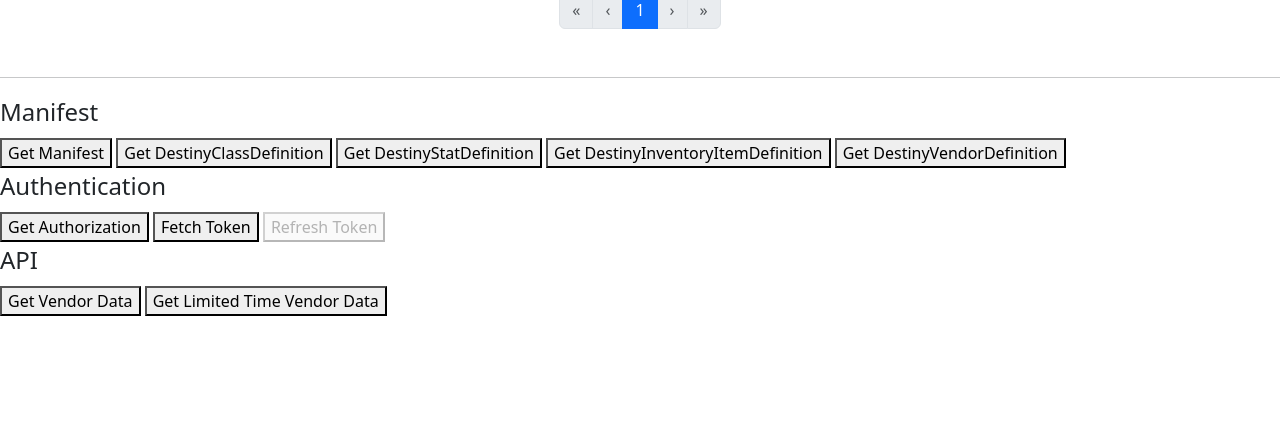
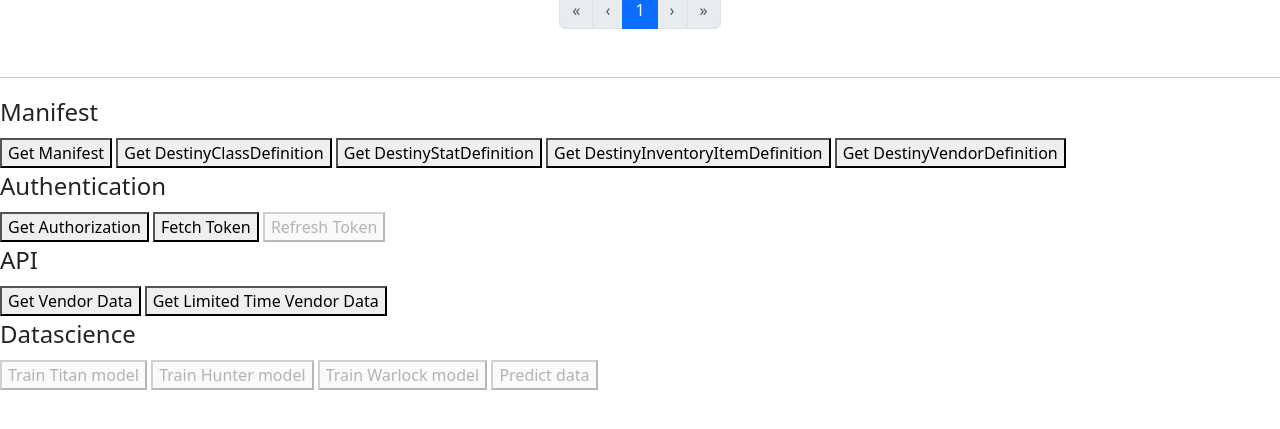
Before and after one commit to 6ixthmonth/destiny2-take-a-look, a Django app: page / in a window 1280 px wide. Shown: the part 320-749 px from the top of the page. Run offline with Django 4.2, Linux system fonts and the light colour scheme; the visitor is signed in with stand-in values (Sample User, id 1); data that the repository does not hold is empty.

Commit message:
Update index.html

```diff
--- a/templates/d2api/index.html
+++ b/templates/d2api/index.html
@@ -249,6 +249,13 @@
     <button onclick="getVendorData();">Get Vendor Data</button>
     <button onclick="getLimitedTimeVendorData()">Get Limited Time Vendor Data</button>
 </fieldset>
+<fieldset>
+    <legend>Datascience</legend>
+    <button disabled="disabled">Train Titan model</button>
+    <button disabled="disabled">Train Hunter model</button>
+    <button disabled="disabled">Train Warlock model</button>
+    <button disabled="disabled">Predict data</button>
+</fieldset>
 <script>
     // manifest functions
     function getManifest() { $.ajax("{% url 'd2api:get_manifest' %}"); }
@@ -271,7 +278,7 @@
     function getAuth() {
         $.ajax("{% url 'd2api:get_auth' %}"
         ).done(function (data) {
-            location.href = data['authorization_url'];
+            location.href = data['auth_url'];
         }).fail(function (e) {
             console.log(e);
         });
```
